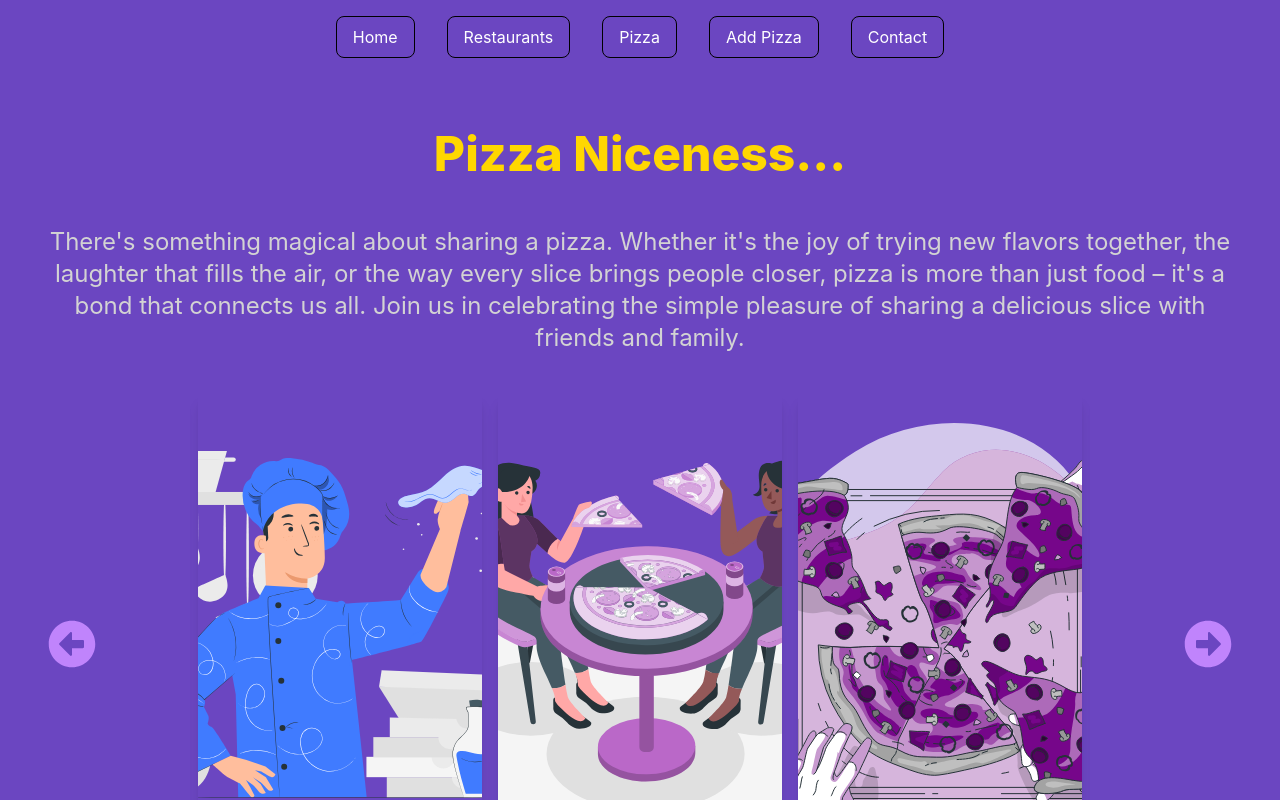
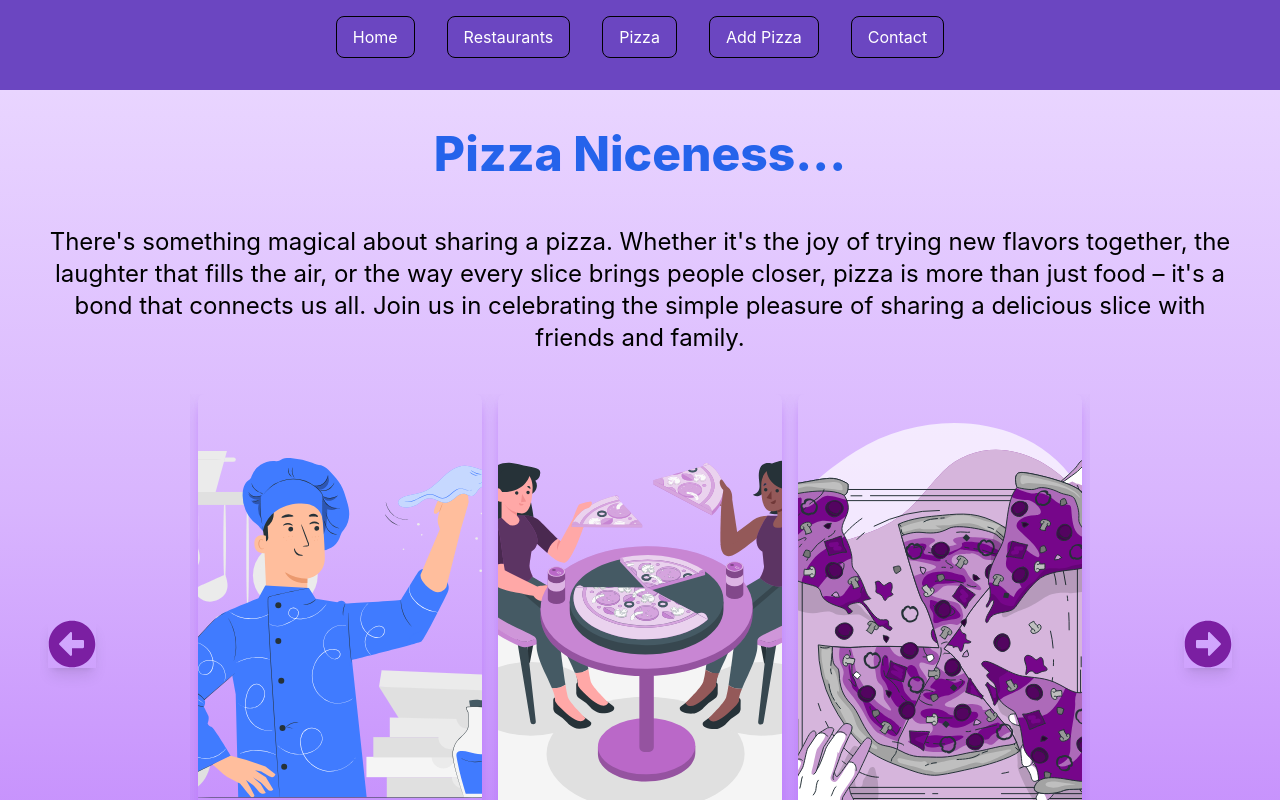
Before and after one commit to Mulindi123/pizzaHat-client, a React (Create React App) app: page / in a window 1280 px wide. Shown: the top 800 px of the page. Built offline with nearby package versions, Linux system fonts and the light colour scheme.

Commit message:
changes background color

```diff
--- a/src/components/Contact.js
+++ b/src/components/Contact.js
@@ -30,7 +30,7 @@ const Contact = () => {
                 id="contact-form"
                 ref={formRef}
                 onSubmit={handleSubmit}
-                className="max-w-lg mx-auto p-6 bg-white rounded-lg shadow-lg mt-6"
+                className="max-w-lg mx-auto p-6 bg-slate-400 border-gray-50 rounded-lg shadow-lg mt-6"
             >
                 <input type="hidden" name="contact_number" value="697483" />
                 <div className="mb-4">
--- a/src/components/Home.js
+++ b/src/components/Home.js
@@ -24,10 +24,10 @@ const Home = () => {
 
     const imageList = [images[images.length - 1], ...images, images[0]];
     const [currentIndex, setCurrentIndex] = useState(1);
-    const [imagesToShow, setImagesToShow] = useState(3); // Default to 3 images
+    const [imagesToShow, setImagesToShow] = useState(3);
     const [transitioning, setTransitioning] = useState(false);
     const transitionRef = useRef();
-    const [isLargeScreen, setIsLargeScreen] = useState(window.innerWidth >= 768); // Track screen size
+    const [isLargeScreen, setIsLargeScreen] = useState(window.innerWidth >= 768);
 
     // Preload images
     useEffect(() => {
@@ -35,23 +35,21 @@ const Home = () => {
             const img = new Image();
             img.src = image;
         });
-    },);
+    }, []);
 
-    // Responsive image display
     useEffect(() => {
         const handleResize = () => {
             const screenLarge = window.innerWidth >= 768;
-            setIsLargeScreen(screenLarge); // Check if the screen is large
-            setImagesToShow(screenLarge ? 3 : 1); // Adjust number of images to show based on screen size
+            setIsLargeScreen(screenLarge);
+            setImagesToShow(screenLarge ? 3 : 1);
         };
 
-        handleResize(); // Initial call
+        handleResize();
         window.addEventListener('resize', handleResize);
 
         return () => window.removeEventListener('resize', handleResize);
     }, []);
 
-    // Debounce function for navigation arrows
     const debounce = (func, delay) => {
         let timeoutId;
         return (...args) => {
@@ -74,7 +72,6 @@ const Home = () => {
         setCurrentIndex((prevIndex) => prevIndex - 1);
     }, 300);
 
-    // Swipe handlers for touch devices
     const handlers = useSwipeable({
         onSwipedLeft: () => nextImage(),
         onSwipedRight: () => prevImage(),
@@ -82,7 +79,6 @@ const Home = () => {
         trackMouse: true,
     });
 
-    // Auto slide every 3 seconds
     useEffect(() => {
         transitionRef.current = nextImage;
     });
@@ -95,46 +91,41 @@ const Home = () => {
         return () => clearInterval(interval);
     }, []);
 
-    // Handle seamless looping
     useEffect(() => {
         if (!transitioning) return;
 
         const transitionEndHandler = setTimeout(() => {
             setTransitioning(false);
 
-            // Adjust index for seamless looping
             if (currentIndex === 0) {
                 setCurrentIndex(imageList.length - 2);
             } else if (currentIndex === imageList.length - 1) {
                 setCurrentIndex(1);
             }
-        }, 500); // Match transition duration
+        }, 500);
 
         return () => clearTimeout(transitionEndHandler);
     }, [currentIndex, imageList.length, transitioning]);
 
     return (
-        <div className="flex flex-col items-center justify-center p-10">
-            <h1 className="text-5xl font-extrabold text-gold text-center mb-6">Pizza Niceness...</h1>
-            <span className="text-2xl text-center mt-6 text-light-gray">
+        <div className="min-h-screen flex flex-col items-center justify-center p-10 bg-gradient-to-b from-purple-200 via-purple-300 to-purple-400">
+            <h1 className="text-5xl font-extrabold text-blue-600 text-center mb-6">Pizza Niceness...</h1>
+            <span className="text-2xl text-center mt-6 text-black">
                 There's something magical about sharing a pizza. Whether it's the joy of trying new flavors together,
                 the laughter that fills the air, or the way every slice brings people closer, pizza is more than just
                 food – it's a bond that connects us all. Join us in celebrating the simple pleasure of sharing a delicious slice with
                 friends and family.
             </span>
 
-            {/* Image Carousel */}
             <div {...handlers} className="relative w-full mt-10 flex items-center justify-center overflow-hidden">
-                {/* Left Arrow */}
                 {isLargeScreen && (
                     <FaArrowAltCircleLeft
                         onClick={prevImage}
                         aria-label="Previous image"
-                        className="absolute left-2 z-10 text-3xl text-purple-400 cursor-pointer md:text-4xl lg:text-5xl hidden md:block"
+                        className="absolute left-2 z-10 text-3xl text-[#7B1FA2] cursor-pointer md:text-4xl lg:text-5xl hidden md:block shadow-lg"
                     />
                 )}
 
-                {/* Image Container */}
                 <div className="w-full md:w-3/4 h-[300px] md:h-[500px] overflow-hidden relative flex justify-center items-center">
                     <div
                         className="flex transition-transform duration-500 ease-in-out"
@@ -146,7 +137,6 @@ const Home = () => {
                             <div
                                 key={index}
                                 className={`flex-none w-full md:w-1/2 lg:w-1/3 h-[300px] md:h-[500px] px-2 ${
-                                    // On small screens, only the current image has full opacity
                                     isLargeScreen || (index === currentIndex) ? 'opacity-100' : 'opacity-50'
                                 } transition-opacity duration-500 ease-in-out`}
                             >
@@ -154,19 +144,18 @@ const Home = () => {
                                     src={image}
                                     alt={`Pizza ${index + 1}`}
                                     loading="lazy"
-                                    className="w-full h-full object-cover rounded-md shadow-lg"
+                                    className="w-full h-full object-cover rounded-md shadow-lg shadow-purple-500/50 border-2 border-[#FFC107]"
                                 />
                             </div>
                         ))}
                     </div>
                 </div>
 
-                {/* Right Arrow */}
                 {isLargeScreen && (
                     <FaArrowAltCircleRight
                         onClick={nextImage}
                         aria-label="Next image"
-                        className="absolute right-2 z-10 text-3xl text-purple-400 cursor-pointer md:text-4xl lg:text-5xl hidden md:block"
+                        className="absolute right-2 z-10 text-3xl text-[#7B1FA2] cursor-pointer md:text-4xl lg:text-5xl hidden md:block shadow-lg"
                     />
                 )}
             </div>
--- a/src/components/Pizzas.js
+++ b/src/components/Pizzas.js
@@ -13,7 +13,7 @@ const Pizzas = () => {
   }, []);
 
   return (
-  <div className="min-h-screen">
+  <div className="min-h-screen bg-gradient-to-b from-purple-200 via-purple-300 to-purple-400 p-10">
     <div className="container mx-auto p-4 mt-10 bg-slate-400">
       <h1 className="text-2xl font-bold mb-4">Pizzas</h1>
       <table className="min-w-full border border-gray-200">
--- a/src/components/PostRestaurantPizzas.js
+++ b/src/components/PostRestaurantPizzas.js
@@ -25,7 +25,7 @@ const PostRestaurantPizzas = () => {
   });
 
   return (
-    <div className="min-h-screen">
+    <div className="min-h-screen bg-gradient-to-b from-purple-200 via-purple-300 to-purple-400 p-6">
       <h1 className="text-center text-2xl font-extrabold">Add Pizza</h1>
       <Formik
         initialValues={{ price: "", pizzaId: "", restaurantId: "" }}
--- a/src/components/RestaurantsPage.js
+++ b/src/components/RestaurantsPage.js
@@ -21,7 +21,7 @@ function handleDeleteRestaurant(id){
 }
 
     return (
-     <div className="min-h-screen">
+     <div className="min-h-screen bg-gradient-to-b from-purple-200 via-purple-300 to-purple-400">
         <RestaurantCard restaurants={restaurants} setSelectedRestaurant={setSelectedRestaurant} />
         <RestaurantDetails restaurant={selectedRestaurant} onDeleteRestaurant={handleDeleteRestaurant} />
     </div> );
```
